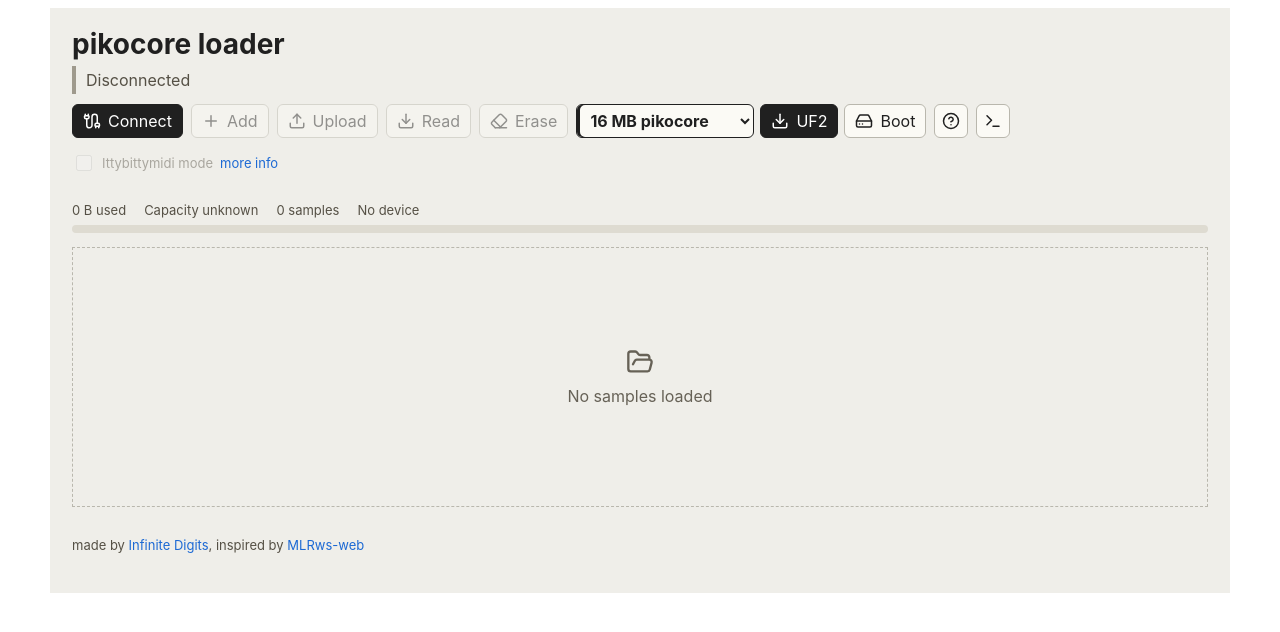
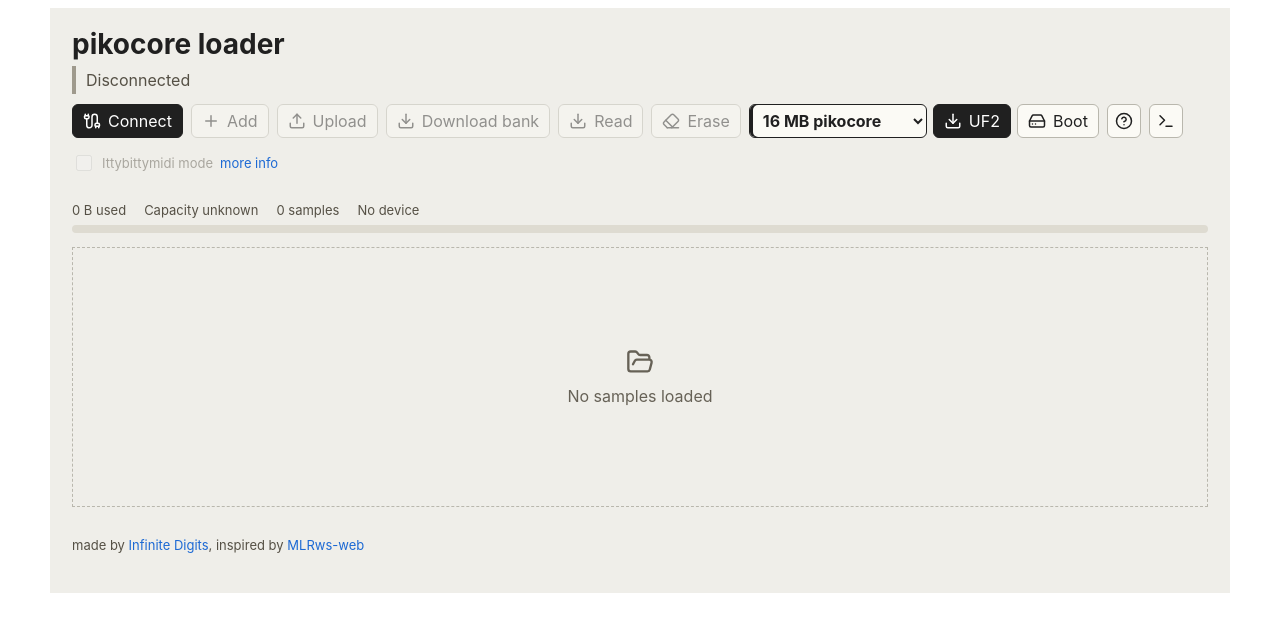
Before and after one commit to sebasdv/pikocore_gamepad, a React (Vite) app in the folder web/: page / in a window 1280 px wide. Shown: the top 632 px of the page. Built offline with nearby package versions, Linux system fonts and the light colour scheme.

Commit message:
feat: boton para descargar el banco actual como .pikobank

```diff
--- a/web/src/App.tsx
+++ b/web/src/App.tsx
@@ -478,6 +478,20 @@ export function App() {
     }
   }
 
+  function downloadBankFile() {
+    if (samples.length === 0) return;
+    const bankBytes = buildBankBlob(samples, device?.capacityBytes ?? 0);
+    const blob = new Blob([bankBytes as BlobPart], { type: 'application/octet-stream' });
+    const url = URL.createObjectURL(blob);
+    const link = document.createElement('a');
+    link.href = url;
+    link.download = 'bank.pikobank';
+    document.body.appendChild(link);
+    link.click();
+    document.body.removeChild(link);
+    URL.revokeObjectURL(url);
+  }
+
   async function uploadBank() {
     if (!connected || incompatibleDevice) {
       setStatus({ text: 'Connect to a pikocore before uploading', kind: 'warn' });
@@ -783,6 +797,14 @@ export function App() {
           >
             <Upload size={18} />
             Upload
+          </button>
+          <button
+            onClick={downloadBankFile}
+            disabled={samples.length === 0}
+            title="Download the current bank as a .pikobank file to copy to an SD card"
+          >
+            <Download size={18} />
+            Download bank
           </button>
           <button
             data-tour="read"
```
